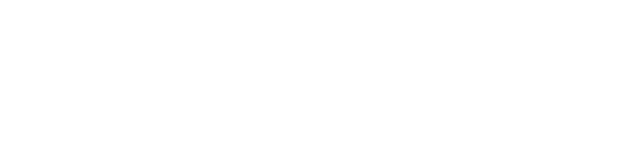
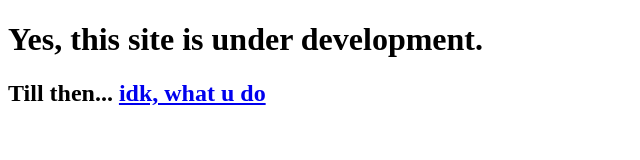
Before and after one commit to aniketdvd/CRINGY_OBSOLETE_aniketdvd.github.io, a plain HTML site: page index.html in a window 1280 px wide. Shown: the whole page, without its empty margins (0-640 px from the left). Drawn offline with Linux system fonts and the light colour scheme.

Commit message:
Added some bad message

```diff
--- a/index.html
+++ b/index.html
@@ -5,6 +5,7 @@
     <title>Aniket Dwivedi | aniketdvd</title>
   </head>
   <body>
-
+    <h1>Yes, this site is under development.</h1>
+    <h2>Till then... <a href="https://github.com/aniketdvd">idk, what u do</a></h2>
   </body>
 </html>
```
